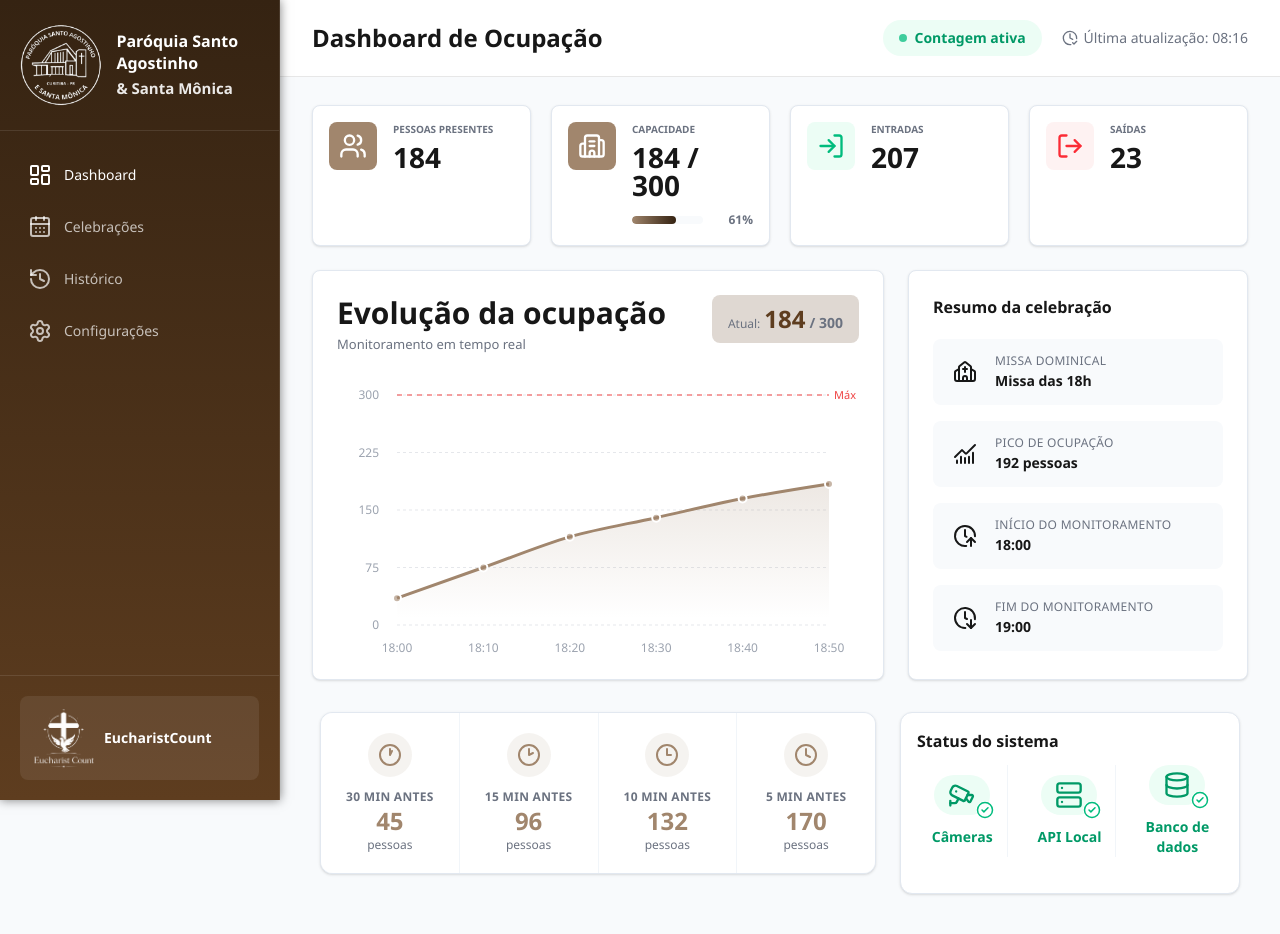
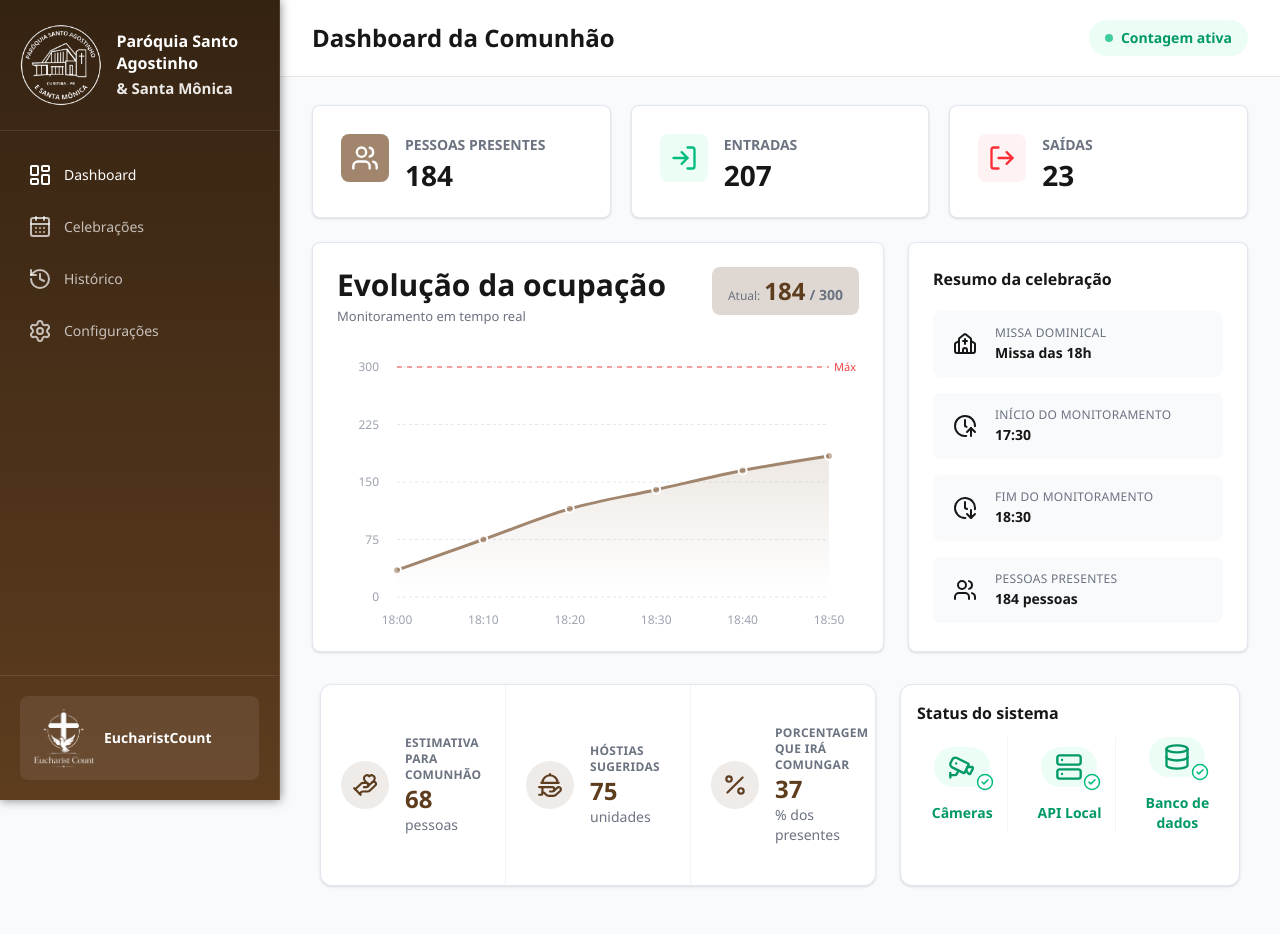
Before and after one commit to FelipeUemura11/EucharistCount-TCC, a React (Vite) app in the folder frontend/: page / in a window 1280 px wide. Shown: the top 934 px of the page. Built offline with nearby package versions, Linux system fonts and the light colour scheme.

Commit message:
feat: add CommunionEstimate component and integrate into Dashboard; refactor related components and types

```diff
--- /dev/null
+++ b/frontend/src/components/dashboard/CommunionEstimate.tsx
@@ -0,0 +1,62 @@
+import { HandHeart, Percent, HandPlatter } from "lucide-react";
+import type { DashboardMetrics } from "../../types/dashboard";
+
+interface CommunionEstimateProps {
+    metrics: DashboardMetrics;
+}
+
+export default function CommunionEstimate({ metrics }: CommunionEstimateProps) {
+    const communionPercent = metrics.currentOccupancy > 0
+        ? Math.round((metrics.estimatedCommunicants / metrics.currentOccupancy) * 100)
+        : 0;
+    const suggestedHosts = Math.ceil(metrics.estimatedCommunicants * 1.1);
+
+    const communionStats = [
+        {
+            label: 'Estimativa para comunhão',
+            value: metrics.estimatedCommunicants,
+            suffix: 'pessoas',
+            icon: HandHeart,
+        },
+        {
+            label: 'Hóstias sugeridas',
+            value: suggestedHosts,
+            suffix: 'unidades',
+            icon: HandPlatter,
+        },
+        {
+            label: 'Porcentagem que irá comungar',
+            value: communionPercent,
+            suffix: '% dos presentes',
+            icon: Percent,
+        },
+    ];
+
+    return (
+        <div className="w-full shadow-sm border border-border rounded-xl bg-white">
+            <div className="grid grid-cols-3 gap-px bg-border-light rounded-xl overflow-hidden max-[900px]:grid-cols-1">
+                {communionStats.map((stat) => {
+                    const Icon = stat.icon;
+                    return (
+                        <div key={stat.label} className="flex items-center gap-4 px-5 py-10 bg-white transition-colors duration-150 hover:bg-app-bg">
+                            <div className="w-12 h-12 rounded-full bg-primary/10 text-primary flex items-center justify-center shrink-0">
+                                <Icon size={26} />
+                            </div>
+                            <div className="flex flex-col gap-1 min-w-0">
+                                <span className="text-xs font-semibold text-text-muted uppercase tracking-[0.3px]">
+                                    {stat.label}
+                                </span>
+                                <span className="text-2xl font-extrabold text-primary leading-none">
+                                    {stat.value}
+                                    <small className="text-sm font-medium text-text-muted block mt-1">
+                                        {stat.suffix}
+                                    </small>
+                                </span>
+                            </div>
+                        </div>
+                    );
+                })}
+            </div>
+        </div>
+    );
+}
--- a/frontend/src/components/dashboard/ConfigSystem.tsx
+++ b/frontend/src/components/dashboard/ConfigSystem.tsx
@@ -1,31 +1,16 @@
-import { Clock1, Clock2, Clock3, Clock4 } from "lucide-react";
 import { Database, Server, Cctv } from "lucide-react";
 import { CheckCircle2, XCircle } from "lucide-react";
-
-
-interface Snapshot {
-    time: string;
-    label: string;
-    count: number;
-}
+import type { ElementType } from "react";
 
 interface SystemStatus {
     label: string;
     isOnline: boolean;
-    icon: React.ElementType;
+    icon: ElementType;
 }
 
 interface ConfigSystemProps {
-  snapshots?: Snapshot[];
   statuses?: SystemStatus[];
 }
-
-const defaultSnapshots: Snapshot[] = [
-  { time: '18:30', label: '30 min antes', count: 45 },
-  { time: '18:45', label: '15 min antes', count: 96 },
-  { time: '18:50', label: '10 min antes', count: 132 },
-  { time: '18:55', label: '5 min antes', count: 170 },
-];
 
 const defaultStatuses: SystemStatus[] = [
     { label: 'Câmeras', isOnline: true, icon: Cctv },
@@ -33,38 +18,9 @@ const defaultStatuses: SystemStatus[] = [
     { label: 'Banco de dados', isOnline: true, icon: Database },
 ]
 
-export default function ConfigSystem({snapshots = defaultSnapshots, statuses = defaultStatuses}: ConfigSystemProps) {
+export default function ConfigSystem({statuses = defaultStatuses}: ConfigSystemProps) {
     return (
-        <div className="grid grid-cols-[1fr_380px] p-2 gap-6 max-[1400px]:grid-cols-[1fr_340px] max-[1200px]:grid-cols-1">
-            <div className="min-w-0">
-                <div className="w-full shadow-sm border border-border rounded-xl bg-white">
-                    <div className="grid grid-cols-4 gap-px bg-border-light rounded-xl overflow-hidden max-[1200px]:grid-cols-2">
-                    {snapshots.map((snapshot, index) => (
-                        <div key={index} className="flex flex-col items-center gap-3 px-4 py-5 bg-white text-center transition-colors duration-150 hover:bg-app-bg">
-                        <div className="w-11 h-11 rounded-full bg-secondary/10 text-secondary flex items-center justify-center text-xl">
-                            {index === 0 && <Clock1 />}
-                            {index === 1 && <Clock2 />}
-                            {index === 2 && <Clock3 />}
-                            {index === 3 && <Clock4 />}
-                        </div>
-                        <div className="flex flex-col gap-1">
-                            <span className="text-xs font-semibold text-text-muted uppercase tracking-[0.3px]">
-                                {snapshot.label}
-                            </span>
-                            <span className="text-2xl font-extrabold text-secondary leading-none">
-                                {snapshot.count}
-                                <small className="text-xs font-medium text-text-muted block mt-1">
-                                    pessoas
-                                </small>
-                            </span>
-                        </div>
-                        </div>
-                    ))}
-                    </div>
-                </div>
-            </div>
-            <div className="min-w-0">
-                <div className="bg-white rounded-xl p-4 shadow-sm border border-border">
+        <div className="bg-white rounded-xl p-4 shadow-sm border border-border h-full">
             <div className="mb-5">
                 <h3 className="text-base font-bold text-text-dark m-0 mb-1 pb-2">
                     Status do sistema
@@ -75,7 +31,7 @@ export default function ConfigSystem({snapshots = defaultSnapshots, statuses = d
                         return (
                             <div
                                 key={status.label}
-                                        className="flex flex-col items-center justify-center gap-3 border-r border-border-light last:border-r-0"
+                                className="flex flex-col items-center justify-center gap-4 border-r border-border-light last:border-r-0"
                             >
                                 <div
                                     className={`relative w-14 h-10 rounded-full flex items-center justify-center ${
@@ -108,7 +64,5 @@ export default function ConfigSystem({snapshots = defaultSnapshots, statuses = d
                 </div>
             </div>
         </div>
-            </div>
-        </div>
     )
 }
--- a/frontend/src/components/dashboard/DashboardStats.tsx
+++ b/frontend/src/components/dashboard/DashboardStats.tsx
@@ -9,7 +9,7 @@ interface DashboardStatsProps {
 export default function DashboardStats({ metrics }: DashboardStatsProps) {
   return (
     <section>
-      <div className="mx-auto grid grid-cols-4 gap-5">
+      <div className="mx-auto grid grid-cols-[repeat(auto-fit,minmax(190px,1fr))] gap-5">
         <StatCard
           title={dashboardMetricCards.occupancy.title}
           value={metrics.currentOccupancy}
@@ -17,15 +17,8 @@ export default function DashboardStats({ metrics }: DashboardStatsProps) {
           color="secondary"
           type="simple"
         />
-        <StatCard
-          title={dashboardMetricCards.capacity.title}
-          value={`${metrics.currentOccupancy} / ${metrics.maxCapacity}`}
-          icon={dashboardMetricCards.capacity.icon}
-          color="secondary"
-          type="progress"
-          progress={metrics.currentOccupancy}
-          maxValue={metrics.maxCapacity}
-        />
+
+
         <StatCard
           title={dashboardMetricCards.entries.title}
           value={metrics.entries}
--- a/frontend/src/components/dashboard/StatCard.tsx
+++ b/frontend/src/components/dashboard/StatCard.tsx
@@ -41,13 +41,13 @@ export default function StatCard({
     : 0;
 
   return (
-    <div className="bg-white rounded-lg p-4 flex items-start gap-4 shadow-sm border border-border transition-all duration-200 hover:-translate-y-0.5 hover:shadow-md">
+    <div className="bg-white rounded-lg p-7 flex items-start gap-4 shadow-sm border border-border transition-all duration-200 hover:-translate-y-0.5 hover:shadow-md">
       <div className={`w-12 h-12 rounded-lg flex items-center justify-center shrink-0 ${iconBg[color]}`}>
         <Icon size={28} />
       </div>
 
       <div className="flex-1 min-w-0">
-        <p className="text-[10px] font-semibold text-text-muted mb-1.5 uppercase">{title}</p>
+        <p className="text-[14px] font-semibold text-text-muted mb-1.5 uppercase">{title}</p>
         <p className="text-[28px] font-extrabold text-text-dark leading-none m-0">{value}</p>
 
         {type === 'progress' && progress !== undefined && maxValue !== undefined && (
--- a/frontend/src/components/layout/PageHeader.tsx
+++ b/frontend/src/components/layout/PageHeader.tsx
@@ -1,13 +1,10 @@
-import { ClockCheck } from 'lucide-react'
-
 interface HeaderProps {
     title: string
     isActive: boolean
-    lastUpdate: string
     showStatus?: boolean
 }
 
-export default function PageHeader({ title, isActive, lastUpdate, showStatus = true }: HeaderProps){
+export default function PageHeader({ title, isActive, showStatus = true }: HeaderProps){
     return (
         <header className="bg-white px-8 py-5 flex items-center justify-between border-b border-text-dark/10 sticky top-0 z-50">
             <div className="flex items-center gap-4">
@@ -22,11 +19,6 @@ export default function PageHeader({ title, isActive, lastUpdate, showStatus = t
                             {isActive ? 'Contagem ativa' : 'Contagem inativa'}
                         </span>
                     </div>
-
-                    <div className="flex items-center gap-1.5 text-sm text-text-muted">
-                        <ClockCheck size={16} />
-                        <span className="font-medium">Última atualização: {lastUpdate}</span>
-                    </div>
                 </div>
             )}
         </header>
--- a/frontend/src/components/layout/PagePlaceholder.tsx
+++ b/frontend/src/components/layout/PagePlaceholder.tsx
@@ -8,7 +8,7 @@ interface PagePlaceholderProps {
 export default function PagePlaceholder({ title, description }: PagePlaceholderProps) {
   return (
     <div>
-      <PageHeader title={title} isActive={false} lastUpdate="--:--" showStatus={false} />
+      <PageHeader title={title} isActive={false}/>
       <main className="flex-1 px-8 pt-7 pb-10">
         <section className="rounded-lg border border-border bg-white p-6 shadow-sm">
           <h2 className="m-0 text-lg font-bold text-text-dark">{title}</h2>
--- a/frontend/src/data/dashboardMock.ts
+++ b/frontend/src/data/dashboardMock.ts
@@ -1,14 +1,13 @@
-import { Building2, ChartNoAxesCombined, Church, ClockArrowUp, ClockArrowDown, LogIn, LogOut, Users } from 'lucide-react';
+import { Church, ClockArrowDown, ClockArrowUp, HandHeart, LogIn, LogOut, Users } from 'lucide-react';
 import type { DashboardOverview } from '../types/dashboard';
 
 export const dashboardMock: DashboardOverview = {
   metrics: {
     currentOccupancy: 184,
-    maxCapacity: 300,
+    estimatedCommunicants: 68,
     entries: 207,
     exits: 23,
     isCountingActive: true,
-    lastUpdate: '08:16',
   },
   occupancyData: [
     { time: '18:00', value: 35 },
@@ -20,9 +19,9 @@ export const dashboardMock: DashboardOverview = {
   ],
   celebrationSummary: [
     { icon: Church, label: 'Missa Dominical', value: 'Missa das 18h' },
-    { icon: ChartNoAxesCombined, label: 'Pico de ocupação', value: '192 pessoas' },
-    { icon: ClockArrowUp, label: 'Início do monitoramento', value: '18:00' },
-    { icon: ClockArrowDown, label: 'Fim do monitoramento', value: '19:00' },
+    { icon: ClockArrowUp, label: 'Início do monitoramento', value: '17:30' },
+    { icon: ClockArrowDown  , label: 'Fim do monitoramento', value: '18:30' },
+    { icon: Users, label: 'Pessoas presentes', value: `184 pessoas` },
   ],
 };
 
@@ -31,9 +30,9 @@ export const dashboardMetricCards = {
     title: 'Pessoas presentes',
     icon: Users,
   },
-  capacity: {
-    title: 'Capacidade',
-    icon: Building2,
+  communicants: {
+    title: 'Estimativa para comunhão',
+    icon: HandHeart,
   },
   entries: {
     title: 'Entradas',
--- a/frontend/src/pages/Celebrations.tsx
+++ b/frontend/src/pages/Celebrations.tsx
@@ -124,7 +124,7 @@ const statusLabel: Record<CelebrationStatus, string> = {
 export default function Celebrations() {
   return (
     <div>
-      <PageHeader title="Celebrações" isActive={false} lastUpdate="--:--" showStatus={false} />
+      <PageHeader title="Celebrações" isActive={false} />
 
       <main className="flex-1 px-8 pt-7 pb-10">
         <div className="mb-6 flex items-center justify-between gap-4">
--- a/frontend/src/pages/Dashboard.tsx
+++ b/frontend/src/pages/Dashboard.tsx
@@ -1,4 +1,5 @@
 import CelebrationSummary from '../components/dashboard/CelebrationSummary'
+import CommunionEstimate from '../components/dashboard/CommunionEstimate'
 import DashboardStats from '../components/dashboard/DashboardStats'
 import OccupancyChart from '../components/dashboard/OccupancyChart'
 import ConfigSystem from '../components/dashboard/ConfigSystem'
@@ -20,9 +21,8 @@ export default function Dashboard() {
     return (
         <div>
             <PageHeader
-                title={isLoading ? 'Carregando dashboard...' : 'Dashboard de Ocupação'}
+                title={isLoading ? 'Carregando dashboard...' : 'Dashboard da Comunhão'}
                 isActive={metrics.isCountingActive}
-                lastUpdate={metrics.lastUpdate}
             />
             <main className="flex-1 px-8 pt-7 pb-10 flex flex-col gap-6">
                 <DashboardStats metrics={metrics} />
@@ -31,7 +31,6 @@ export default function Dashboard() {
                         <div className="min-w-0">
                         <OccupancyChart
                             data={occupancyData}
-                            maxCapacity={metrics.maxCapacity}
                             currentValue={metrics.currentOccupancy}
                         />
                         </div>
@@ -44,7 +43,14 @@ export default function Dashboard() {
                         </div>
                     </div>
                 </section>
-                <ConfigSystem/>
+                <div className="grid grid-cols-[1fr_380px] p-2 gap-6 max-[1400px]:grid-cols-[1fr_340px] max-[1200px]:grid-cols-1">
+                    <div className="min-w-0">
+                        <CommunionEstimate metrics={metrics} />
+                    </div>
+                    <div className="min-w-0">
+                        <ConfigSystem />
+                    </div>
+                </div>
             </main>
 
         </div>
--- a/frontend/src/pages/History.tsx
+++ b/frontend/src/pages/History.tsx
@@ -5,23 +5,17 @@ import {
 } from 'lucide-react';
 import PageHeader from '../components/layout/PageHeader';
 
-interface HistoryDataPoint {
-  time: string;
-  value: number;
-}
-
 interface HistoryRecord {
   id: number;
   date: string;
   weekday: string;
   celebration: string;
   startTime: string;
-  duration: string;
+  totalPeople: number;
+  estimatedCommunicants: number;
+  suggestedHosts: number;
   entries: number;
   exits: number;
-  peak: number;
-  finalOccupancy: number;
-  occupancyData: HistoryDataPoint[];
 }
 
 const historyRecords: HistoryRecord[] = [
@@ -31,19 +25,11 @@ const historyRecords: HistoryRecord[] = [
     weekday: 'Domingo',
     celebration: 'Missa das 19h',
     startTime: '19:00',
-    duration: '52 min',
+    totalPeople: 184,
+    estimatedCommunicants: 178,
+    suggestedHosts: 196,
     entries: 207,
     exits: 23,
-    peak: 192,
-    finalOccupancy: 184,
-    occupancyData: [
-      { time: '18:30', value: 45 },
-      { time: '18:45', value: 96 },
-      { time: '18:50', value: 132 },
-      { time: '18:55', value: 170 },
-      { time: '19:00', value: 184 },
-      { time: '19:10', value: 192 },
-    ],
   },
   {
     id: 2,
@@ -51,19 +37,11 @@ const historyRecords: HistoryRecord[] = [
     weekday: 'Domingo',
     celebration: 'Missa principal',
     startTime: '10:00',
-    duration: '48 min',
+    totalPeople: 172,
+    estimatedCommunicants: 165,
+    suggestedHosts: 182,
     entries: 188,
     exits: 16,
-    peak: 181,
-    finalOccupancy: 172,
-    occupancyData: [
-      { time: '09:30', value: 38 },
-      { time: '09:45', value: 88 },
-      { time: '09:50', value: 129 },
-      { time: '09:55', value: 164 },
-      { time: '10:00', value: 172 },
-      { time: '10:10', value: 181 },
-    ],
   },
   {
     id: 3,
@@ -71,18 +49,11 @@ const historyRecords: HistoryRecord[] = [
     weekday: 'Quinta-feira',
     celebration: 'Missa de quinta-feira',
     startTime: '19:30',
-    duration: '43 min',
+    totalPeople: 85,
+    estimatedCommunicants: 80,
+    suggestedHosts: 88,
     entries: 96,
     exits: 11,
-    peak: 91,
-    finalOccupancy: 85,
-    occupancyData: [
-      { time: '19:00', value: 18 },
-      { time: '19:10', value: 34 },
-      { time: '19:20', value: 67 },
-      { time: '19:30', value: 85 },
-      { time: '19:40', value: 91 },
-    ],
   },
   {
     id: 4,
@@ -90,19 +61,11 @@ const historyRecords: HistoryRecord[] = [
     weekday: 'Domingo',
     celebration: 'Missa das 19h',
     startTime: '19:00',
-    duration: '50 min',
+    totalPeople: 167,
+    estimatedCommunicants: 159,
+    suggestedHosts: 175,
     entries: 198,
     exits: 31,
-    peak: 181,
-    finalOccupancy: 167,
-    occupancyData: [
-      { time: '18:30', value: 41 },
-      { time: '18:45', value: 92 },
-      { time: '18:50', value: 124 },
-      { time: '18:55', value: 158 },
-      { time: '19:00', value: 167 },
-      { time: '19:10', value: 181 },
-    ],
   },
 ];
 
@@ -111,7 +74,7 @@ export default function History() {
 
   return (
     <div>
-      <PageHeader title="Histórico" isActive={false} lastUpdate="--:--" showStatus={false} />
+      <PageHeader title="Histórico" isActive={false} />
 
       <main className="min-w-0 flex-1 overflow-x-hidden px-8 pt-7 pb-10 max-[640px]:px-4">
         <section className="mb-6 rounded-lg border border-border bg-white p-5 shadow-sm">
@@ -130,9 +93,9 @@ export default function History() {
             <label className="flex min-w-0 flex-col gap-2">
               <span className="text-xs font-bold uppercase text-text-muted">Período</span>
               <select className="rounded-lg border border-border bg-white px-3 py-2.5 text-sm font-semibold text-text-dark outline-none">
+                <option>Últimos 7 dias</option>
                 <option>Últimos 30 dias</option>
-                <option>Últimos 7 dias</option>
-                <option>Este mês</option>
+                <option>Últimos 90 dias</option>
               </select>
             </label>
 
@@ -166,11 +129,11 @@ export default function History() {
                   <tr className="bg-primary/10 border-b border-border-light text-xs uppercase text-text-muted">
                     <th className="p-4 font-bold">Data</th>
                     <th className="p-4 font-bold">Celebração</th>
+                    <th className="p-4 font-bold">Total de pessoas</th>
+                    <th className="p-4 font-bold">Estimativa para comunhão</th>
+                    <th className="p-4 font-bold">Hóstias sugeridas</th>
                     <th className="p-4 font-bold">Entradas</th>
                     <th className="p-4 font-bold">Saídas</th>
-                    <th className="p-4 font-bold">Pico</th>
-                    <th className="p-4 font-bold">Final</th>
-                    <th className="p-4 font-bold">Duração</th>
                   </tr>
                 </thead>
                 <tbody>
@@ -184,11 +147,11 @@ export default function History() {
                         <p className="m-0 text-sm font-bold text-text-dark">{record.celebration}</p>
                         <p className="m-0 mt-0.5 text-xs text-text-muted">{record.weekday}, {record.startTime}</p>
                       </td>
+                      <td className="p-4 text-sm font-semibold text-text-dark">{record.totalPeople}</td>
+                      <td className="p-4 text-sm font-semibold text-secondary">{record.estimatedCommunicants}</td>
+                      <td className="p-4 text-sm font-semibold text-primary">{record.suggestedHosts}</td>
                       <td className="p-4 text-sm text-text-dark">{record.entries}</td>
                       <td className="p-4 text-sm text-text-dark">{record.exits}</td>
-                      <td className="p-4 text-sm font-semibold text-secondary">{record.peak}</td>
-                      <td className="p-4 text-sm font-semibold text-text-dark">{record.finalOccupancy}</td>
-                      <td className="p-4 text-sm text-text-muted">{record.duration}</td>
                     </tr>
                   ))}
                 </tbody>
--- a/frontend/src/pages/Settings.tsx
+++ b/frontend/src/pages/Settings.tsx
@@ -51,7 +51,7 @@ export default function Settings() {
 
   return (
     <div>
-      <PageHeader title="Configurações" isActive={false} lastUpdate="--:--" showStatus={false} />
+      <PageHeader title="Configurações" isActive={false} />
 
       <main className="flex-1 px-8 pt-7 pb-10 max-[640px]:px-4">
         <section className="mb-6 rounded-lg border border-border bg-white p-6 shadow-sm">
--- a/frontend/src/types/dashboard.ts
+++ b/frontend/src/types/dashboard.ts
@@ -13,11 +13,10 @@ export interface CelebrationSummaryItem {
 
 export interface DashboardMetrics {
   currentOccupancy: number;
-  maxCapacity: number;
+  estimatedCommunicants: number;
   entries: number;
   exits: number;
   isCountingActive: boolean;
-  lastUpdate: string;
 }
 
 export interface DashboardOverview {
```
Lines whose indentation alone changed are shown as unchanged.
